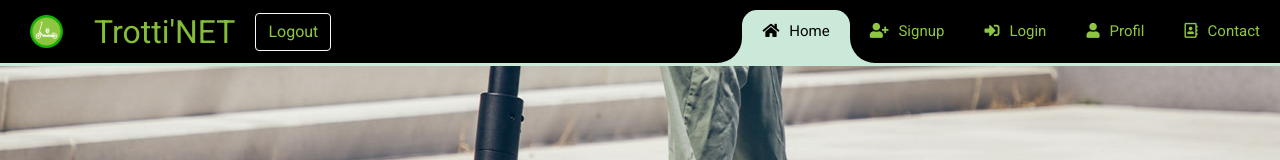
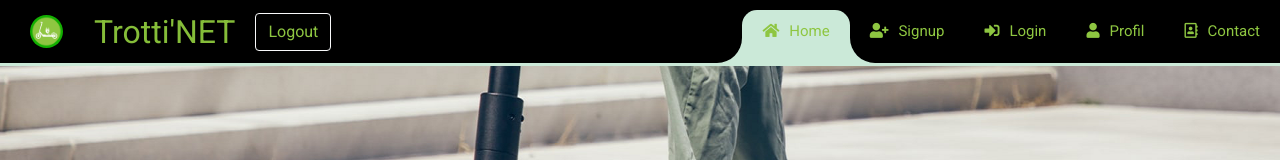
Before and after one commit to jordan-creyelman/trotinette, a React (Create React App) app: page / in a window 1280 px wide. Shown: the top 160 px of the page. Built offline with nearby package versions, Linux system fonts and the light colour scheme.

Commit message:
update_contact

```diff
--- a/src/components/Navbar_test/index.css
+++ b/src/components/Navbar_test/index.css
@@ -57,7 +57,7 @@ i {
 }
 
 #navbarSupportedContent > ul > li.active > a {
-  color: #000000;
+  color: #85bd39;
   background-color: transparent;
   transition: all 0.7s;
 }
--- a/src/components/Navbar_test/index.jsx
+++ b/src/components/Navbar_test/index.jsx
@@ -69,7 +69,7 @@ const Navbar = () => {
               <div className="left"></div>
               <div className="right"></div>
             </div>
-            <li className="nav-item active" >
+            <li className="nav-item" >
               <NavLink className="nav-link" to="/" >
                 <i className="fas fa-home"></i>
                 Home
```
